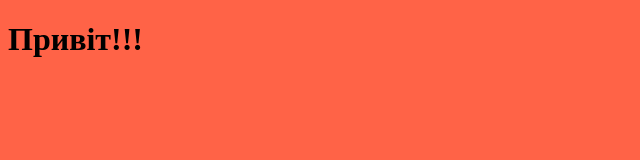
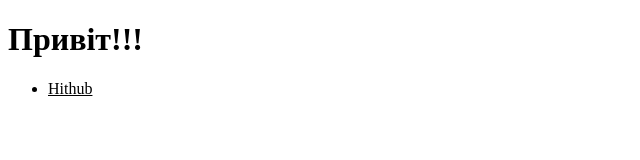
Before and after one commit to olegbezpalko74/Tutorial, a plain HTML site: page index.html in a window 1280 px wide. Shown: the whole page, without its empty margins (0-640 px from the left). Drawn offline with Linux system fonts and the light colour scheme.

Commit message:
тренувався з css

```diff
--- a/css/styles.css
+++ b/css/styles.css
@@ -1,3 +1,13 @@
 body {
-    background-color:tomato;
+    background-color:#fff;
 }
+.test-link {
+    color: black;
+}
+.test-link:hover,
+.test-link:focus {
+    color: tomato;
+}
+.test-link:active {
+    color: blue;
+}
--- a/index.html
+++ b/index.html
@@ -9,5 +9,10 @@
 </head>
 <body>
     <H1>Привіт!!!</H1>
+    <ul>
+        <li>
+            <a href="https://github.com/yoksel/common-words" class="test-link">Hithub</a>
+        </li>
+    </ul>
 </body>
 </html>
```
